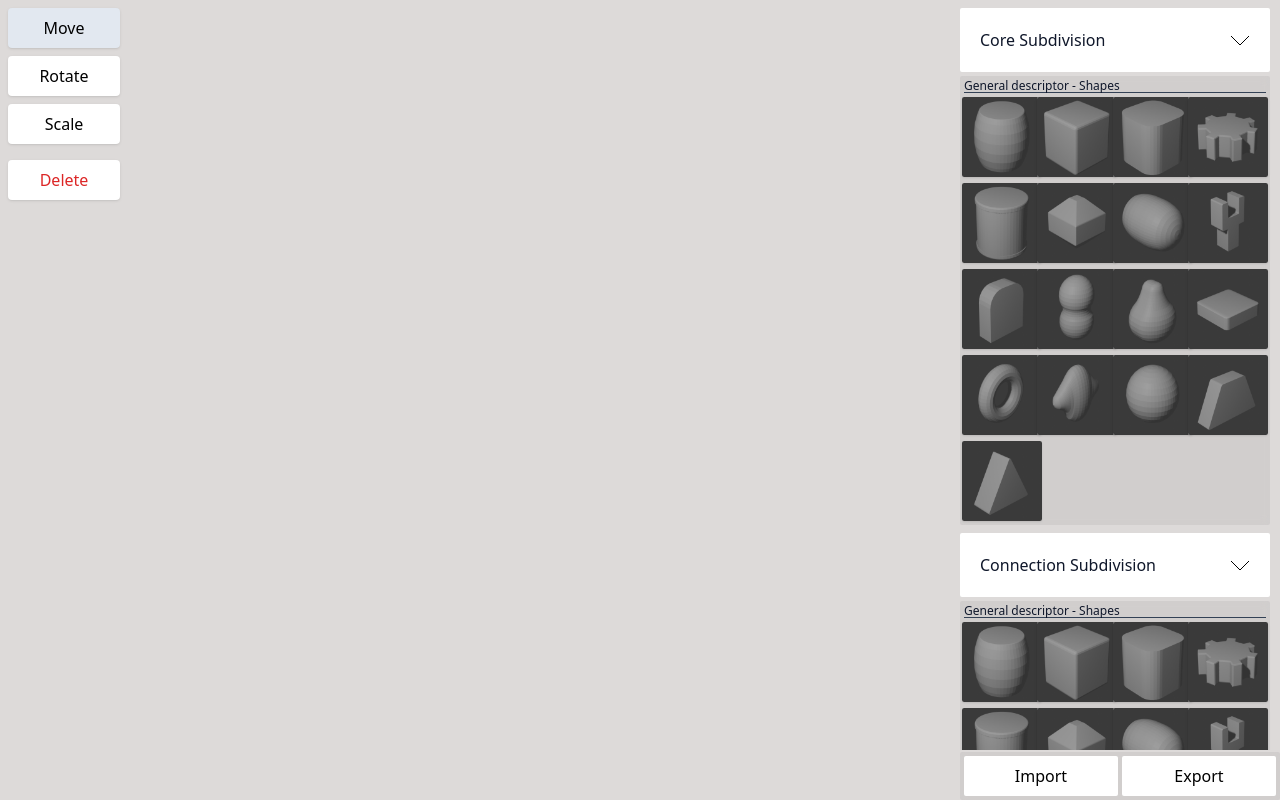
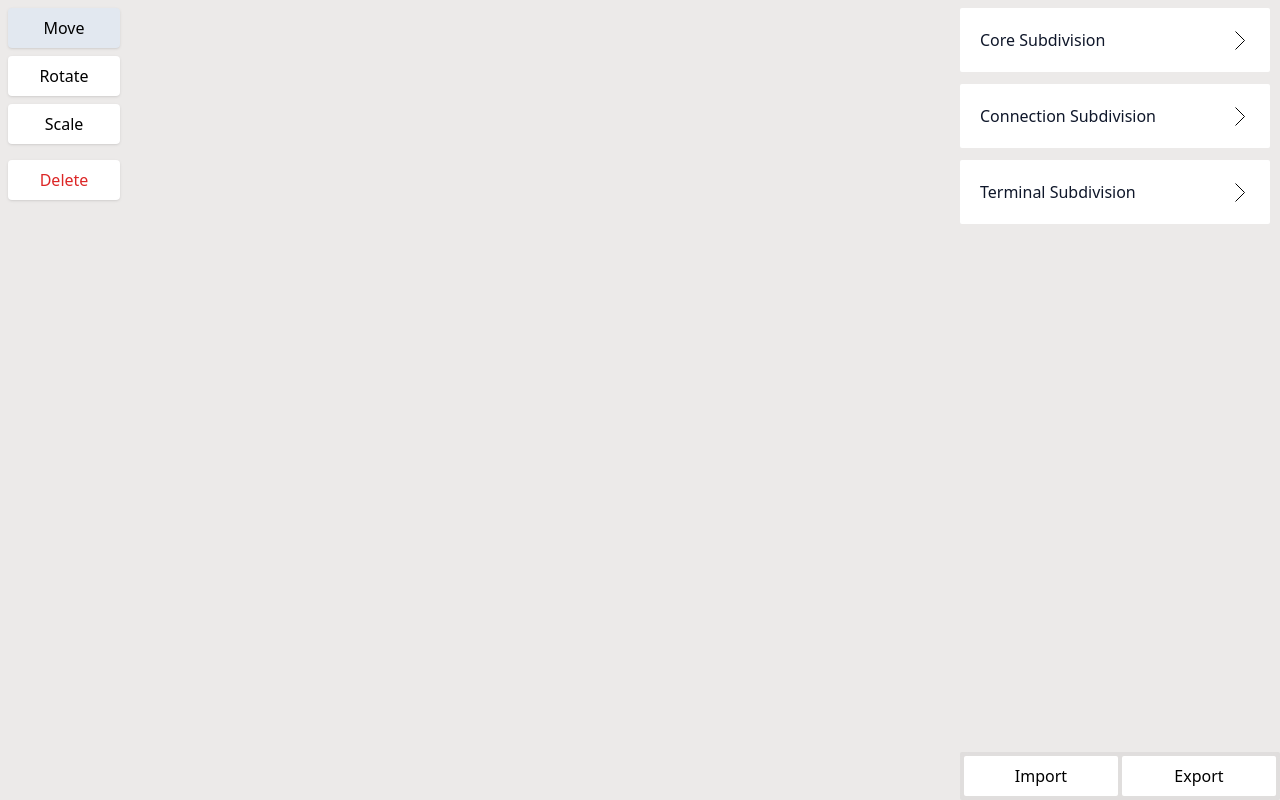
Before and after one commit to deeetzy/Metamorph-Robot-Configurator, a React (Vite) app: page / in a window 1280 px wide. Built offline with nearby package versions, Linux system fonts and the light colour scheme.

Commit message:
[CHG]: Some Styling and lighting changes

```diff
--- a/src/App.css
+++ b/src/App.css
@@ -12,7 +12,7 @@
 
   /* background color */
   body {
-    @apply bg-[#dddad9];
+    @apply bg-[#eceae9];
   }
 }
 
--- a/src/components/Interface/InterfaceComponents/Accordeon.jsx
+++ b/src/components/Interface/InterfaceComponents/Accordeon.jsx
@@ -2,7 +2,7 @@ import React, { useState } from 'react';
 
 
 const Accordeon = ({header, children}) => {
-  const [open, setOpen] = useState(true);
+  const [open, setOpen] = useState(false);
 
   return (
     <div className='pt-2'>
--- a/src/components/Interface/InterfaceComponents/AccordeonSection.jsx
+++ b/src/components/Interface/InterfaceComponents/AccordeonSection.jsx
@@ -3,7 +3,7 @@ import React from 'react';
 
 const AccordeonSection = ({sectionTitle='Lmao', children}) => {
   return (
-    <div className=' w-full p-1 bg-black bg-opacity-5 backdrop-blur-sm rounded-sm'>
+    <div className=' w-full p-1 bg-black bg-opacity-10 backdrop-blur-sm rounded-sm'>
       <div className='text-xs text-slate-900 border-b border-slate-700 leading-none mb-[-2px]'>
         {sectionTitle}
       </div>
--- a/src/components/Scene/SceneComponents/Lighting.jsx
+++ b/src/components/Scene/SceneComponents/Lighting.jsx
@@ -5,7 +5,7 @@ const Lighting = () => {
   return (
     <>
       <ambientLight intensity={0.5} />
-      <directionalLight position={[0, 0, 5]} intensity={0.5} />
+      <directionalLight position={[2.5, 5, 5]} intensity={1.4} />
     </>
   );
 };
```
